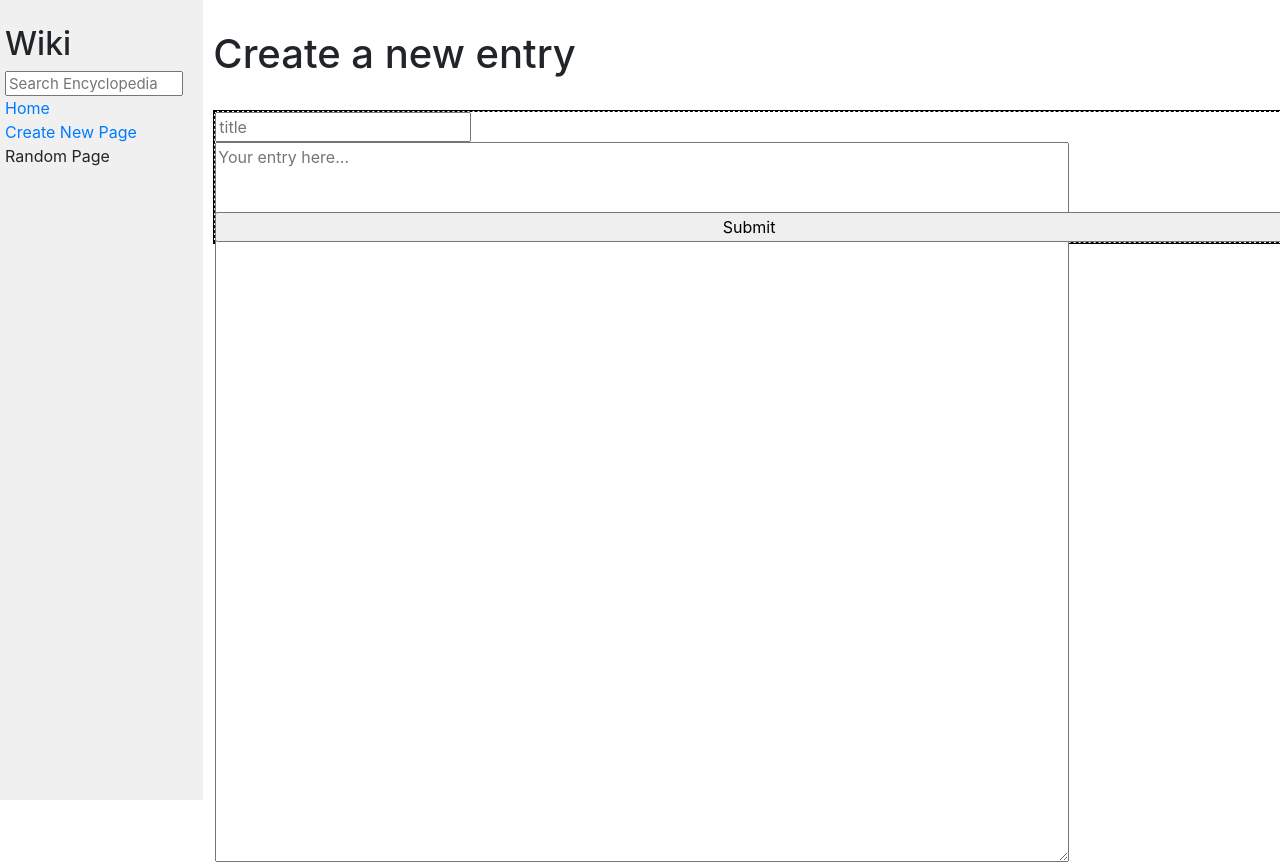
After one commit to RRebois/Project-wiki, a Django app: page /newPage in a window 1280 px wide. The commit adds this page. Run offline with Django 3.2, Linux system fonts and the light colour scheme; some libraries are stand-ins or nearby versions.

Commit message:
Test_Textarea_size

```diff
--- a/encyclopedia/static/encyclopedia/styles.css
+++ b/encyclopedia/static/encyclopedia/styles.css
@@ -36,3 +36,41 @@ textarea {
 .sidebar h2 {
   margin-top: 5px;
 }
+
+.grid {
+  display: grid;
+  grid-template-columns: 100%;
+  grid-template-rows: 100px;
+  border: 1px dashed black;
+}
+
+.grid-item, .grid-item0 {
+  text-align: left;
+  vertical-align: middle;
+  min-height: 42px;
+}
+
+.grid-item0 {
+  font-size: 16px;
+  font-weight: 500;
+  color: #333;
+  min-width: 200px;
+  width: 100%;
+}
+
+.grid-item {
+  font-size: 13px;
+  font-weight: 700;
+  height: 30px;
+  color: #777;
+  min-width: 200px;
+}
+
+.size {
+  max-width: 1140px;
+  width: 100%;
+  min-width: 200px;
+  border: 1px solid black;
+}
+
+/*# sourceMappingURL=styles.css.map */
--- a/encyclopedia/templates/encyclopedia/layout.html
+++ b/encyclopedia/templates/encyclopedia/layout.html
@@ -20,7 +20,7 @@
                     <a href="{% url 'encyclopedia:index' %}"">Home</a>
                 </div>
                 <div>
-                    <a>Create New Page</a>
+                    <a href="{% url 'encyclopedia:newPage' %}">Create New Page</a>
                 </div>
                 <div>
                     <a>Random Page</a>
--- /dev/null
+++ b/encyclopedia/templates/encyclopedia/newPage.html
@@ -0,0 +1,21 @@
+{% extends "encyclopedia/layout.html" %}
+
+{% block title %}
+    New page
+{% endblock %}
+
+{% block body %}
+    <h1>Create a new entry</h1>
+    <br>
+    <div class="size">
+        <form action="{% url 'encyclopedia:newPage' %}" method="POST">
+            {% csrf_token %}
+            <div class="grid">
+                <div class="grid-item1">
+                    {{form}}
+                </div>
+                <input type="submit">
+            </div>
+        </form>
+    </div>
+{% endblock %}
--- a/encyclopedia/templates/encyclopedia/search.html
+++ b/encyclopedia/templates/encyclopedia/search.html
@@ -1,4 +1,4 @@
-{% extends "encyclopedia/layout.html"%}
+{% extends "encyclopedia/layout.html" %}
 
 {% block title%}
     {{ word }}
--- a/encyclopedia/urls.py
+++ b/encyclopedia/urls.py
@@ -7,4 +7,5 @@ urlpatterns = [
     path("", views.index, name="index"),
     path("wiki/<str:word>", views.query, name="query"),
     path("wiki/", views.search, name="search"),
+    path("newPage", views.newPage, name="newPage"),
 ]
--- a/encyclopedia/views.py
+++ b/encyclopedia/views.py
@@ -4,6 +4,11 @@ from django.http import HttpResponseRedirect
 from django.urls import reverse
 
 from . import util
+
+class NewPageForm(forms.Form):
+    title = forms.CharField(label='', widget=forms.TextInput(attrs={'placeholder': 'title'}))
+    message = forms.CharField(label='', widget=forms.Textarea(attrs={'placeholder': 'Your entry here...'}))
+
 
 def index(request):
     return render(request, "encyclopedia/index.html", {
@@ -45,3 +50,8 @@ def search(request):
             "compare_word": compare_word,
             "capitalize": capitalize
         })
+
+def newPage(request):
+    return render(request, "encyclopedia/newPage.html", {
+        "form": NewPageForm
+    })
```
Lines whose indentation alone changed are shown as unchanged.
